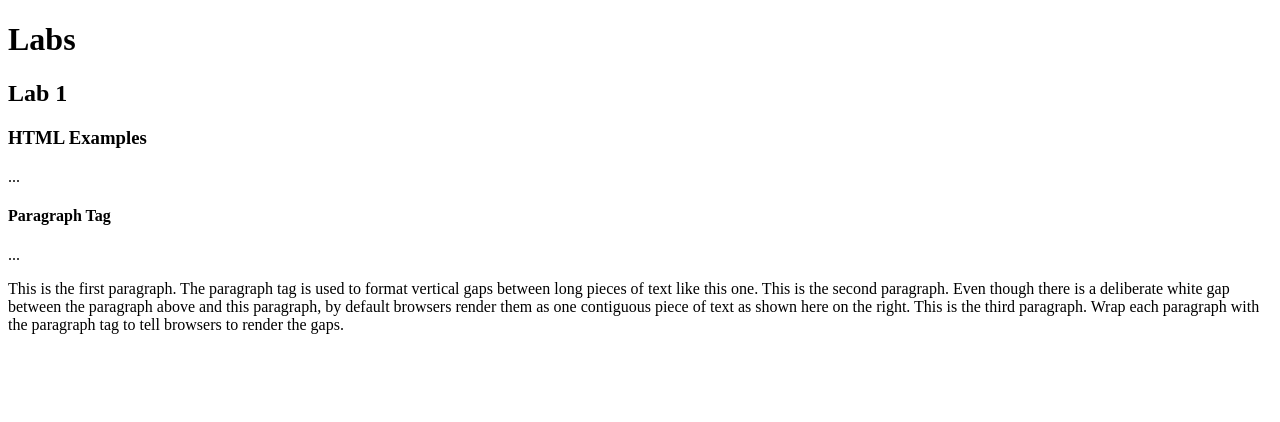
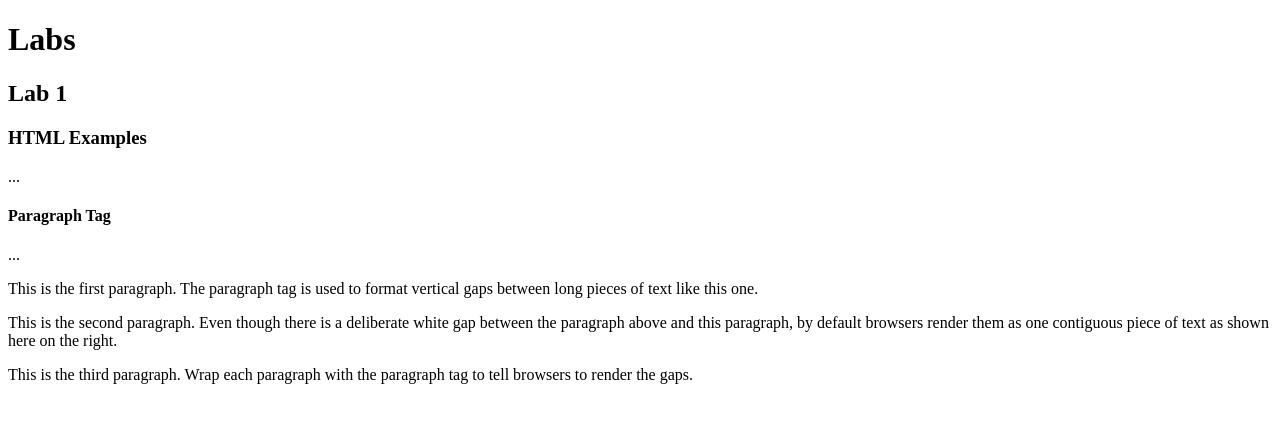
Before and after one commit to xilu56/kambaz-react-web-app-cs5610-sm25, a React app: page / in a window 1280 px wide. Shown: the top 422 px of the page. Built offline with nearby package versions, Linux system fonts and the light colour scheme; the HTML template or start-up script is replaced by a standard one.

Commit message:
Apply the paragraph tags

```diff
--- a/src/Labs/Lab1/index.tsx
+++ b/src/Labs/Lab1/index.tsx
@@ -5,14 +5,23 @@
         <h3>HTML Examples</h3>
         <div id="wd-h-tag"> ... </div>
         <div id="wd-p-tag">
-          <h4>Paragraph Tag</h4>
-          <p id="wd-p-1"> ... </p>
-  This is the first paragraph. The paragraph tag is used to format vertical gaps between long pieces of text like this one.
-
-  This is the second paragraph. Even though there is a deliberate white gap between the paragraph above and this paragraph, by default browsers render them as one contiguous piece of text as shown here on the right.
-
-  This is the third paragraph. Wrap each paragraph with the paragraph tag to tell browsers to render the gaps.
-        </div>
+        <h4>Paragraph Tag</h4>
+        <p id="wd-p-1"> ... </p>
+        <p id="wd-p-2">
+This is the first paragraph. The paragraph tag is used to format
+vertical gaps between long pieces of text like this one.
+        </p>
+        <p id="wd-p-3">
+This is the second paragraph. Even though there is a deliberate white
+gap between the paragraph above and this paragraph, by default
+browsers render them as one contiguous piece of text as shown here on
+the right.
+        </p>
+        <p id="wd-p-4">
+This is the third paragraph. Wrap each paragraph with the paragraph
+tag to tell browsers to render the gaps.
+        </p>
+      </div>
       </div>
     );
   }
```
